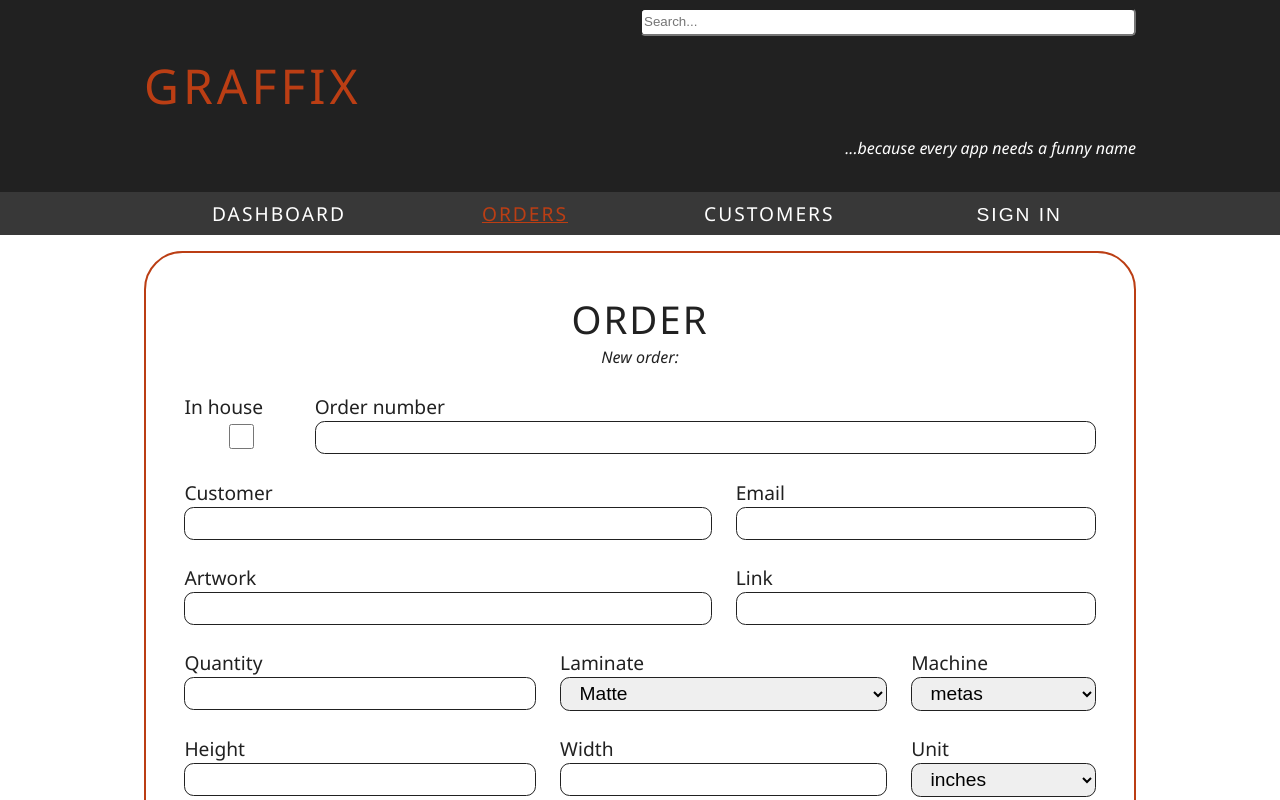
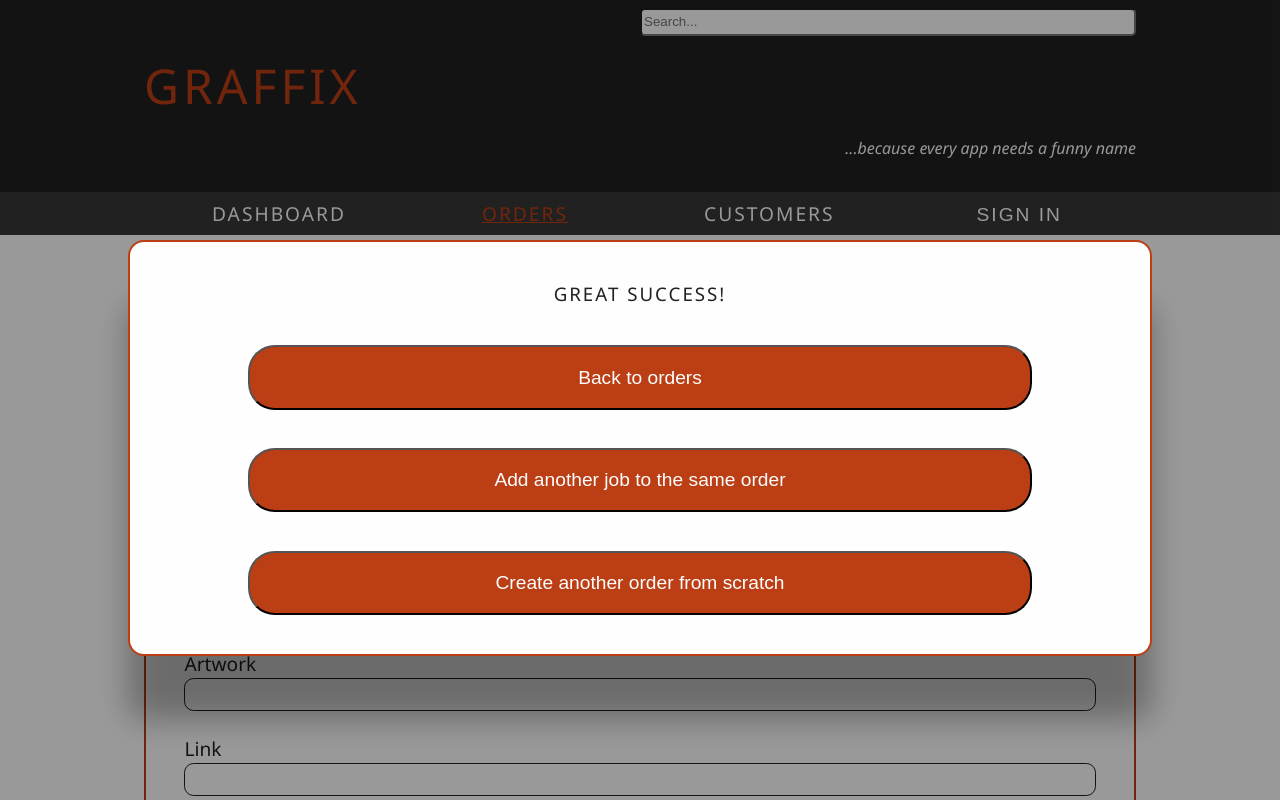
Before and after one commit to iangoodnight/graffix, a Next.js app: page /orders/new in a window 1280 px wide. Shown: the top 800 px of the page. Built offline with nearby package versions, Linux system fonts and the light colour scheme; no server answers.

Commit message:
added success modal

```diff
--- a/components/OrderForm.js
+++ b/components/OrderForm.js
@@ -3,6 +3,7 @@ import { useState } from 'react';
 import { mutate } from 'swr';
 
 import orderFormStyles from './OrderForm.module.scss';
+import OrderSuccessModal from './OrderSuccessModal';
 
 const OrderForm = ({ formId, orderForm, forNewOrder = true }) => {
   const router = useRouter();
@@ -25,6 +26,7 @@ const OrderForm = ({ formId, orderForm, forNewOrder = true }) => {
       unit: orderForm.label_dimensions.unit,
     },
     laminate: orderForm.laminate,
+    machine: orderForm.machine,
     priority: orderForm.priority,
     status: orderForm.status,
     in_house: orderForm.in_house,
@@ -148,6 +150,37 @@ const OrderForm = ({ formId, orderForm, forNewOrder = true }) => {
     }
   };
 
+  const handleClick = (e) => {
+    e.preventDefault();
+    const targetName = e.target.name;
+
+    switch (targetName) {
+      case 'orders':
+        router.push('/orders');
+        break;
+      case 'add':
+        setForm({
+          ...form,
+          artwork: { title: '', link: '' },
+          label_quantity: '',
+          label_dimensions: {
+            height: '',
+            width: '',
+            unit: 'inches',
+          },
+          laminate: 'matte',
+          machine: '',
+          priority: '',
+          status: 'new',
+          notes: '',
+        });
+        break;
+      default:
+        break;
+    }
+    console.log(e.target.name);
+  };
+
   const formValidate = () => {
     let err = {};
     if (!form.order_number) err.order_number = 'Order number is required';
@@ -156,6 +189,7 @@ const OrderForm = ({ formId, orderForm, forNewOrder = true }) => {
 
   return (
     <>
+      <OrderSuccessModal visible={true} handleClick={handleClick} />
       <form
         id={formId}
         className={orderFormStyles.form}
@@ -193,6 +227,19 @@ const OrderForm = ({ formId, orderForm, forNewOrder = true }) => {
             disabled={form.in_house}
             required
           />
+        </div>
+
+        <div className={orderFormStyles.priority}>
+          <label htmlFor="priority">Priority</label>
+          <select
+            name="priority"
+            defaultValue={form.priority}
+            onBlur={handleChange}
+          >
+            <option value="">---</option>
+            <option value="rush">Rush</option>
+            <option value="reprint">Reprint</option>
+          </select>
         </div>
 
         <div className={orderFormStyles.customer}>
@@ -247,11 +294,16 @@ const OrderForm = ({ formId, orderForm, forNewOrder = true }) => {
           />
         </div>
 
-        <div className={orderFormStyles.machine}>
-          <label htmlFor="machine">Machine</label>
-          <select name="machine">
-            <option>metas</option>
-            <option>plotter</option>
+        <div className={orderFormStyles.laminate}>
+          <label htmlFor="laminate">Laminate</label>
+          <select
+            name="laminate"
+            defaultValue={form.laminate}
+            onBlur={handleChange}
+          >
+            <option value="">---</option>
+            <option value="matte">Matte</option>
+            <option value="high-gloss">High-gloss</option>
           </select>
         </div>
 
@@ -290,29 +342,16 @@ const OrderForm = ({ formId, orderForm, forNewOrder = true }) => {
           </select>
         </div>
 
-        <div className={orderFormStyles.laminate}>
-          <label htmlFor="laminate">Laminate</label>
+        <div className={orderFormStyles.machine}>
+          <label htmlFor="machine">Machine</label>
           <select
-            name="laminate"
-            defaultValue={form.laminate}
+            name="machine"
+            defaultValue={form.machine}
             onBlur={handleChange}
           >
             <option value="">---</option>
-            <option value="matte">Matte</option>
-            <option value="high-gloss">High-gloss</option>
-          </select>
-        </div>
-
-        <div className={orderFormStyles.priority}>
-          <label htmlFor="priority">Priority</label>
-          <select
-            name="priority"
-            defaultValue={form.priority}
-            onBlur={handleChange}
-          >
-            <option value="">---</option>
-            <option value="rush">Rush</option>
-            <option value="reprint">Reprint</option>
+            <option value="metas">Metas</option>
+            <option value="plotter">Plotter</option>
           </select>
         </div>
 
--- a/components/OrderForm.module.scss
+++ b/components/OrderForm.module.scss
@@ -5,16 +5,18 @@
   display: grid;
   max-width: 100%;
   margin: auto 0;
-  grid-template-rows: auto auto auto auto auto auto auto auto 1fr;
+  grid-template-rows: auto auto auto auto auto auto auto auto auto auto 1fr;
   gap: 24px;
   grid-template-areas:
     "head head head head head head"
-    "house number number number number number"
+    "house house house house house house"
+    "number number number number priority priority"
     "customer customer customer email email email"
-    "artwork artwork artwork link link link"
-    "quantity quantity laminate laminate machine machine"
+    "artwork artwork artwork artwork artwork artwork"
+    "link link link link link link"
+    "quantity quantity laminate laminate laminate laminate"
     "height height width width unit unit"
-    "priority priority priority status status status"
+    "machine machine machine status status status"
     "notes notes notes notes notes notes"
     "submit submit submit submit submit submit";
   border: 2px solid $secondary-color;
@@ -23,11 +25,34 @@
   min-height: 50vh;
   font-size: 1.2rem;
 
+  @include mobile() {
+    grid-template-rows: repeat(17 auto-fit);
+    grid-template-areas:
+      "head"
+      "house"
+      "number"
+      "priority"
+      "customer"
+      "email"
+      "artwork"
+      "link"
+      "quantity"
+      "laminate"
+      "height"
+      "width"
+      "unit"
+      "machine"
+      "status"
+      "notes"
+      "submit"
+  }
+
   .head {
     grid-area: head;
   }
   .in-house {
     grid-area: house;
+    text-align: center;
   }
   .order-number {
     grid-area: number;
@@ -110,6 +135,12 @@
     font-size: 1.1em;
     font-weight: 500;
     padding: .5em;
+
+    &:focus {
+      border-radius: 1em;
+      border: 3px solid #000;
+      outline: none;
+    }
   }
   .description {
     margin: 0 auto;
--- /dev/null
+++ b/components/OrderSuccessModal.js
@@ -0,0 +1,24 @@
+import modalStyles from './OrderSuccessModal.module.scss';
+
+const OrderSuccessModal = ({ visible, handleClick }) => {
+  return (
+    <div
+      className={`${modalStyles.modal} ${visible ? modalStyles.visible : ''}`}
+    >
+      <div className={modalStyles.content}>
+        <h3>Great success!</h3>
+        <button name="orders" onClick={handleClick}>
+          Back to orders
+        </button>
+        <button name="add" onClick={handleClick}>
+          Add another job to the same order
+        </button>
+        <button name="new" onClick={handleClick}>
+          Create another order from scratch
+        </button>
+      </div>
+    </div>
+  );
+};
+
+export default OrderSuccessModal;
--- /dev/null
+++ b/components/OrderSuccessModal.module.scss
@@ -0,0 +1,46 @@
+@import '../styles/_variables.scss';
+
+.modal {
+  display: none;
+  position: fixed;
+  z-index: 1;
+  left: 0;
+  top: 0;
+  width: 100vw;
+  height: 100vh;
+  overflow: auto;
+  background-color: rgba(0, 0, 0, 0.4);
+
+  &.visible {
+    display: block;
+  }
+  h3 {
+    font-weight: 500;
+    text-transform: uppercase;
+    letter-spacing: 2px;
+  }
+  button {
+    margin: 1em auto;
+    width: 80%;
+    border-radius: 1.4em;
+    padding: 1em;
+    background-color: $secondary-color;
+    color: #fff;
+    font-size: 1.2em;
+
+    &:focus {
+      border: 2px solid #000;
+      outline: none;
+    }
+  }
+}
+.content {
+  text-align: center;
+  background-color: #fefefe;
+  border: 2px solid $secondary-color;
+  border-radius: 1em;
+  box-shadow: 0 4em 2em rgba(0, 0, 0, 0.3);
+  margin: 30vh auto;
+  padding: 20px;
+  width: 80%;
+}
--- a/pages/orders/[id]/edit.js
+++ b/pages/orders/[id]/edit.js
@@ -34,6 +34,7 @@ const EditOrder = () => {
       unit: order.label_dimensions.unit,
     },
     laminate: order.laminate,
+    machine: order.machine,
     priority: order.priority,
     status: order.status,
     in_house: order.in_house,
--- a/pages/orders/new.js
+++ b/pages/orders/new.js
@@ -16,6 +16,7 @@ const NewOrder = () => {
       unit: 'inches',
     },
     laminate: 'matte',
+    machine: '',
     priority: '',
     status: 'new',
     in_house: false,
```
